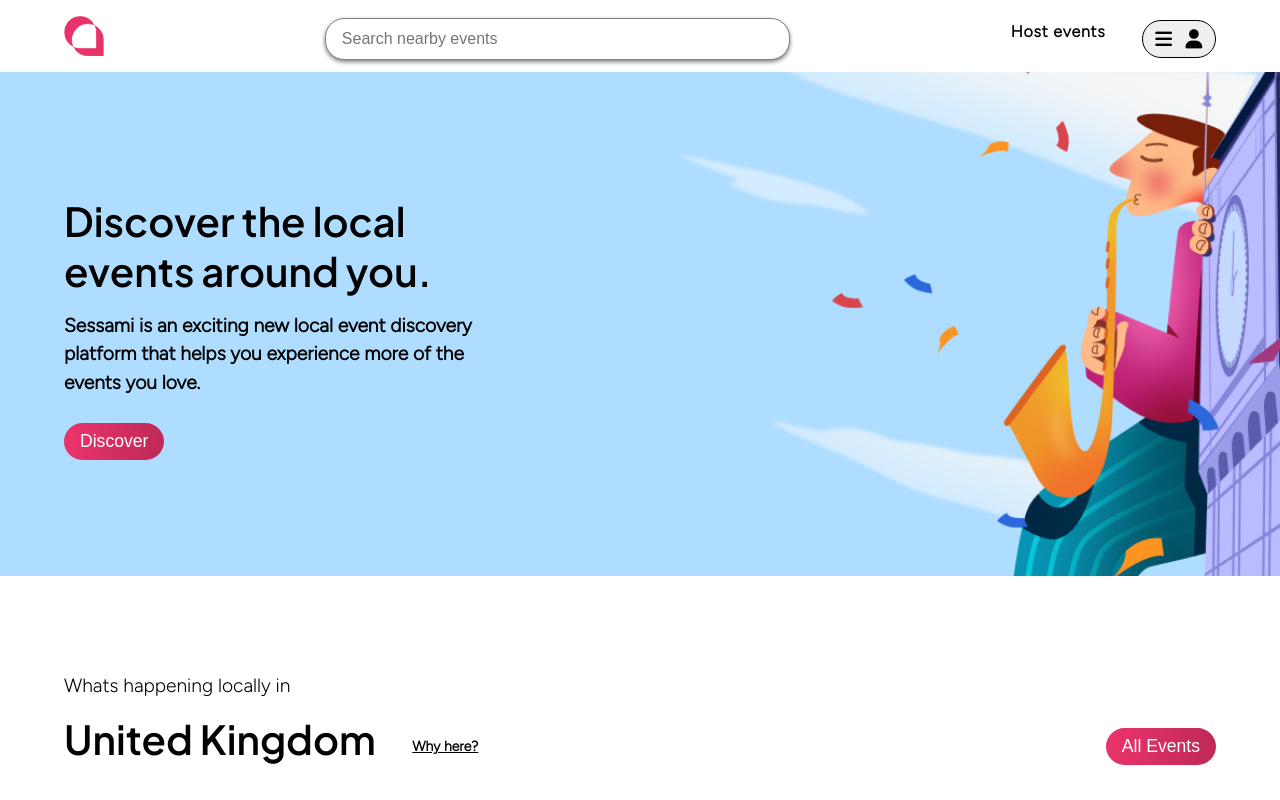
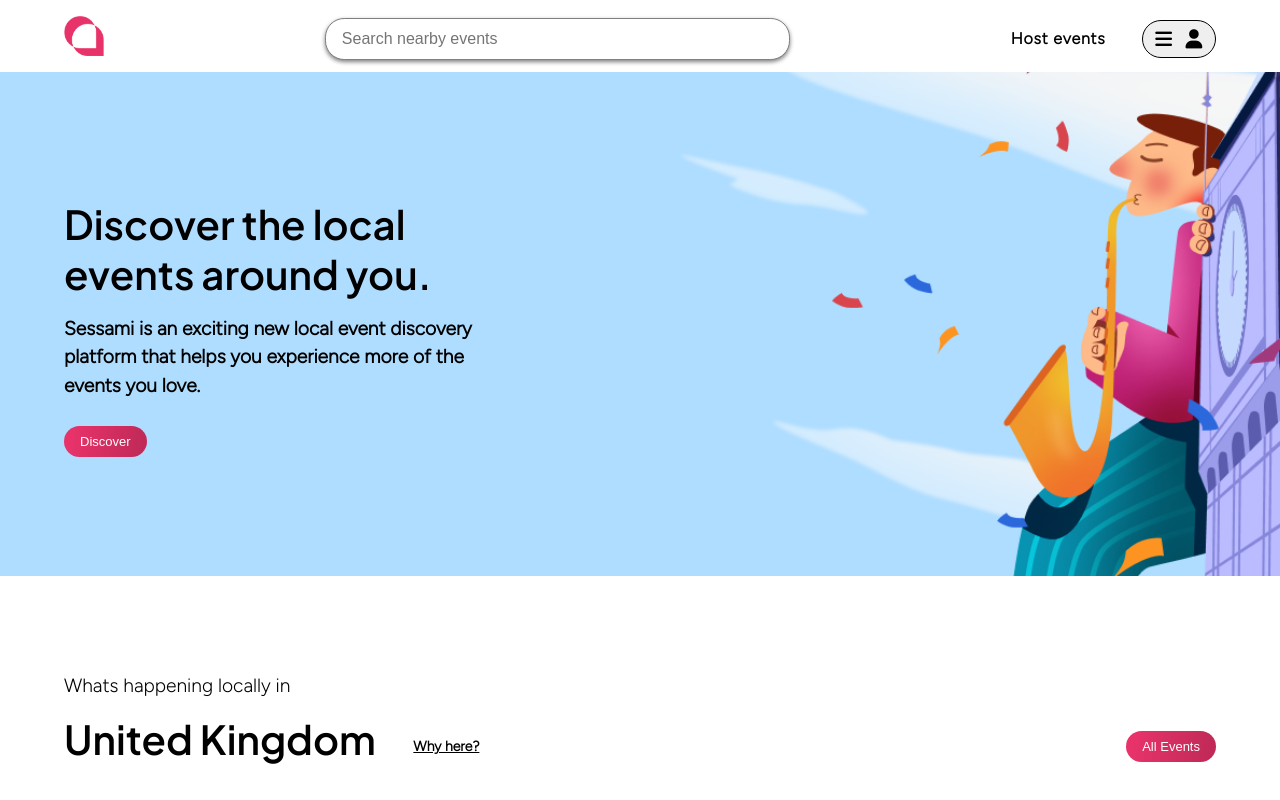
Before and after one commit to seemapoudel58/Mega-project, a plain HTML site: page index.html in a window 1280 px wide. Shown: the top 800 px of the page. Drawn offline with Linux system fonts and the light colour scheme.

Commit message:
discover  section-done

```diff
--- a/css/location.css
+++ b/css/location.css
@@ -54,7 +54,10 @@
         margin-top:1.3rem;
     }
     .info h3{
-        font-weight: 2.5rem;
+        font-weight: 3rem;
+    }
+    .btn{
+        font-size: small;
     }
 
 }
--- a/css/nav.css
+++ b/css/nav.css
@@ -72,7 +72,6 @@ span{
 }
 .btn {
   text-transform: capitalize;
-  /* letter-spacing: var(--spacing); */
   border-radius: var(--radius);
   transition: var(--transition);
   display: inline-block;
@@ -81,7 +80,6 @@ span{
   border: none;
   font-size: 1.1rem;
   color:var(--clr-white);
-  /* font-weight: bold; */
   cursor: pointer;
 }
 
@@ -92,14 +90,12 @@ span{
 .section-center {
     width: 90vw;
     margin: 0 auto;
-    /* max-width: 1170px; */
 }
 
 .navbar{
     background-color: var(--clr-white);
     padding:1rem 0;
     height:4.5rem;
-    /* bottom: 20px; */
     position: fixed;
     top: 0;
     left: 0;
@@ -130,6 +126,7 @@ form input{
 form input{
     box-shadow: 0px 2px 4px grey;
   }
+
 .nav-center{
     display:flex;
     justify-content: space-between;
@@ -143,6 +140,10 @@ form input{
     align-items: center;
     gap:36px;
 
+
+}
+.nav-events span{
+  margin:0 auto;
 }
 button{
     padding: 0.6rem 1rem;
```
